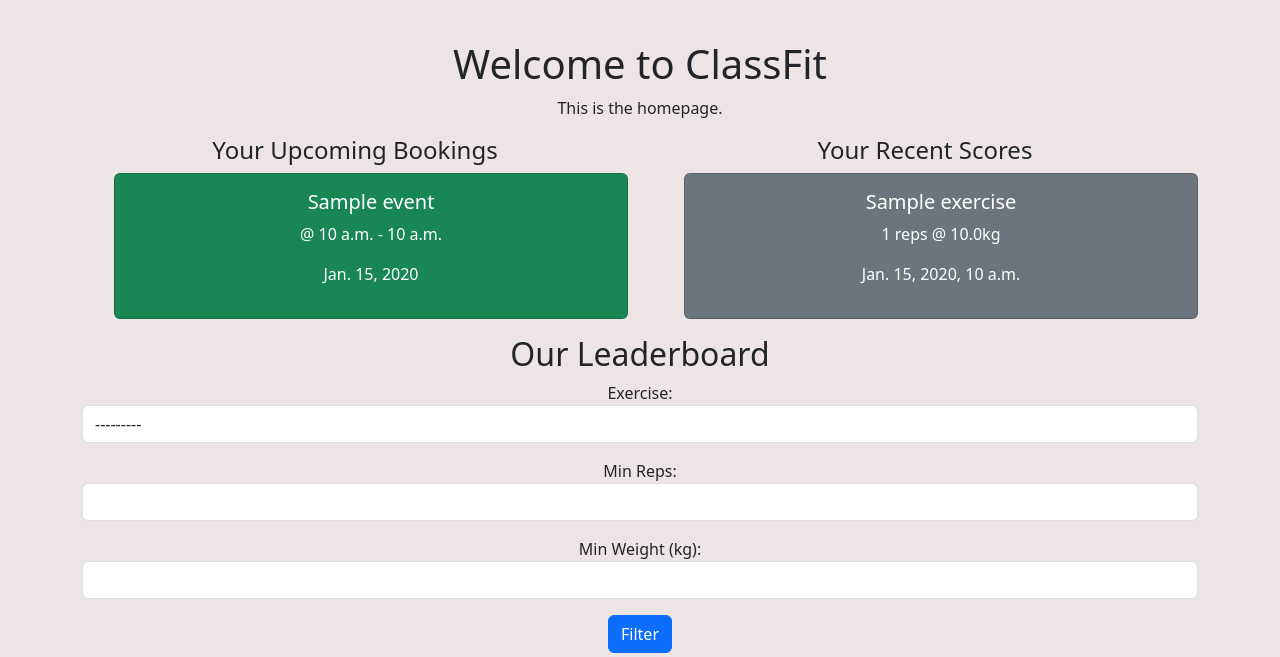
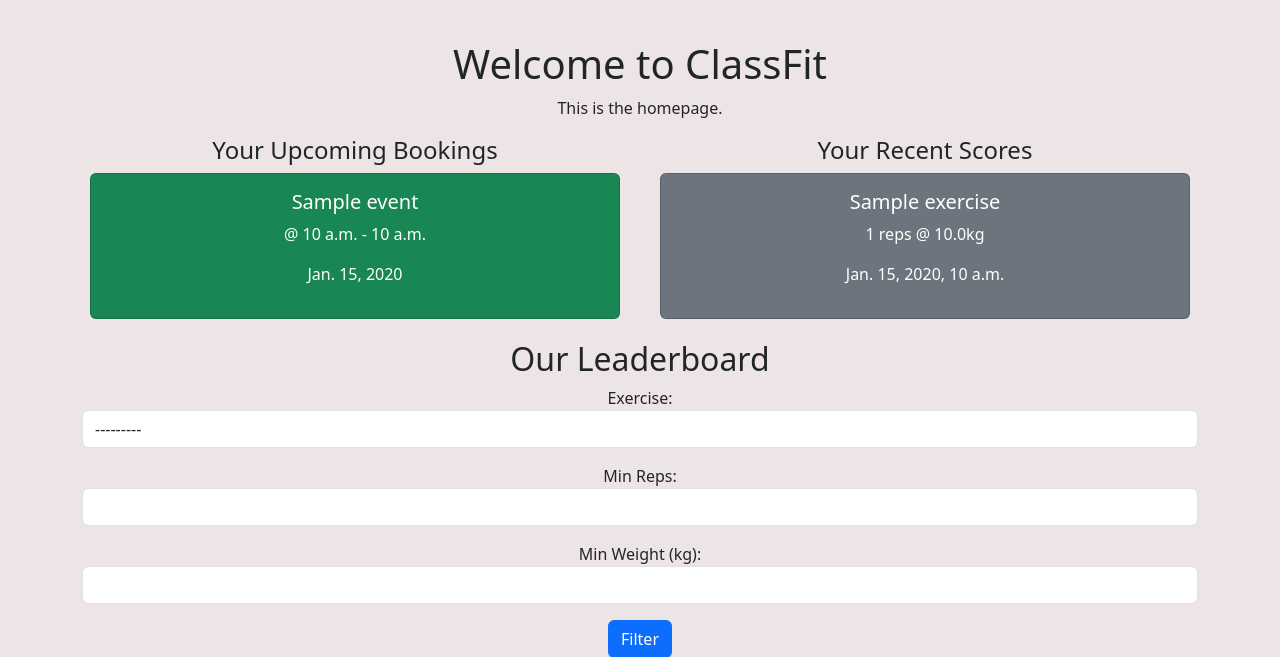
Before and after one commit to judewoolls/ClassFit, a Django app: page / in a window 1280 px wide. Shown: the part 56-713 px from the top of the page. Run offline with Django 4.2, Linux system fonts and the light colour scheme; a user stored in the database is signed in; tables that the repository leaves empty hold one stand-in row (values such as "Sample post").

Commit message:
fix the centering of cards on homepage

```diff
--- a/homepage/templates/homepage/home.html
+++ b/homepage/templates/homepage/home.html
@@ -13,11 +13,11 @@ ClassFit | {{ request.user.username }}
     <div class="row">
         <div class="col-12 col-md-6">
             <h4>Your Upcoming Bookings</h4>
-            <ul>
+            <ul class="list-unstyled">
                 {% for booking in bookings %}
                 {% if forloop.counter <= 3 %}
-                <li>
-                    <div class="card text-bg-success">
+                <li class="d-flex justify-content-center mb-3">
+                    <div class="card text-bg-success flex-grow-1 mx-2">
                         <div class="card-body">
                             <h5 class="card-title">{{ booking.event.event_name }}</h5>
                             <p class="card-text">@ {{booking.event.start_time}} - {{booking.event.end_time}}</p>
@@ -31,11 +31,11 @@ ClassFit | {{ request.user.username }}
         </div>
         <div class="col-12 col-md-6">
             <h4>Your Recent Scores</h4>
-            <ul>
+            <ul class="list-unstyled">
                 {% for score in scores %}
                 {% if forloop.counter <= 3 %}
-            <li>
-                <div class="card text-bg-secondary">
+                <li class="d-flex justify-content-center mb-3">
+                    <div class="card text-bg-secondary flex-grow-1 mx-2">
                         <div class="card-body">
                             <h5 class="card-title">{{ score.exercise }}</h5>
                             <p class="card-text">{{ score.reps }} reps @ {{ score.weight }}kg</p>
@@ -92,4 +92,4 @@ ClassFit | {{ request.user.username }}
         </div>
     </div>
 </div>
-{% endblock unauthorised_content%}
+{% endblock unauthorised_content %}
```
Lines whose indentation alone changed are shown as unchanged.
